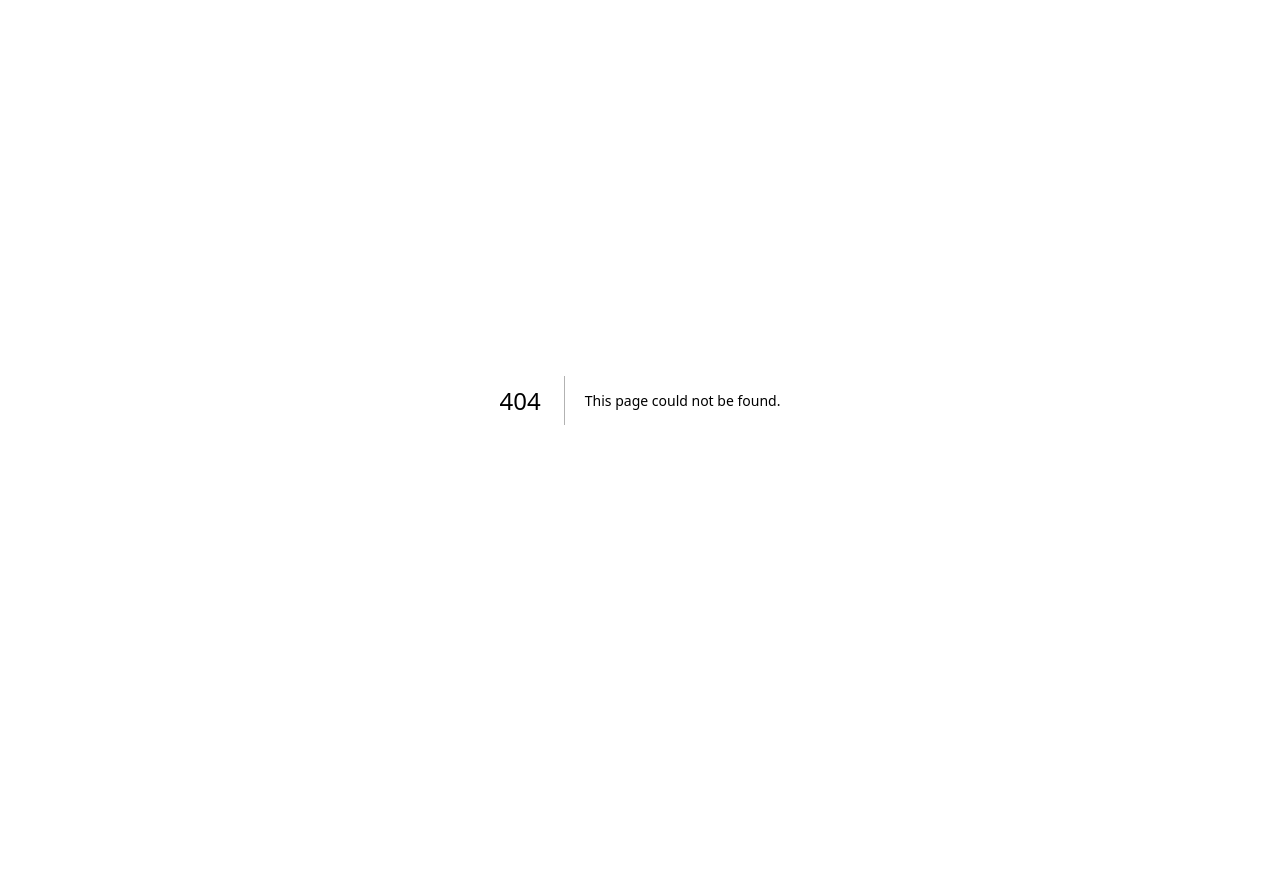
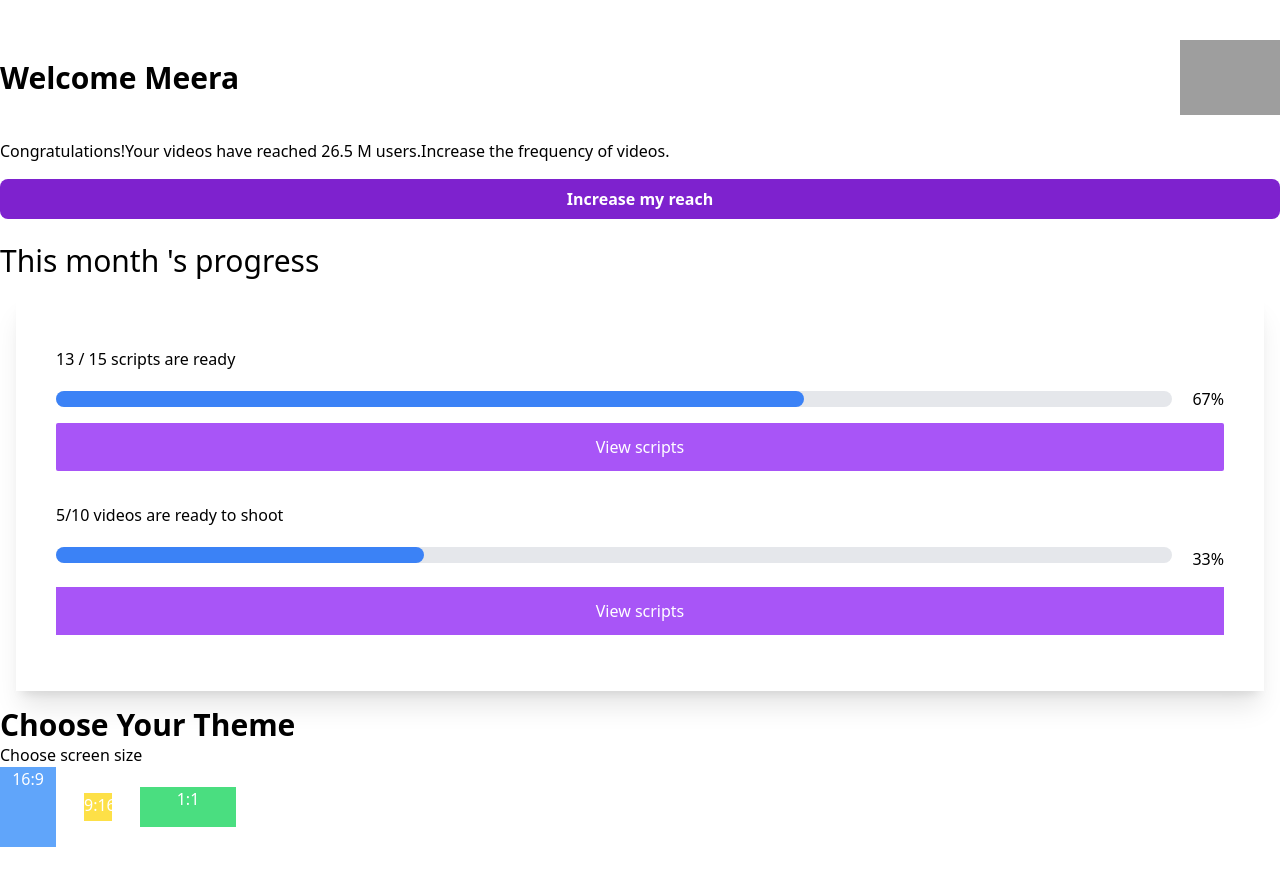
Before and after one commit to Chandan784/CreatorStudio, a Next.js app: page /pages/home in a window 1280 px wide. Before the commit this address had no page. Before the commit the page ends 800 px from the top, so only its background shows below. Built offline with nearby package versions, Linux system fonts and the light colour scheme; grey boxes are pictures that could not be loaded.

Commit message:
create home page

```diff
--- a/next.config.mjs
+++ b/next.config.mjs
@@ -1,4 +1,8 @@
 /** @type {import('next').NextConfig} */
-const nextConfig = {};
+const nextConfig = {
+    images:{
+        domains:['cdn-icons-png.flaticon.com']
+    }
+};
 
 export default nextConfig;
--- /dev/null
+++ b/src/app/components/ProgressBar.jsx
@@ -0,0 +1,18 @@
+import React from "react";
+
+
+const ProgressBar = ({ progress }) => {
+  return (
+    <div className="w-full bg-gray-200 rounded-full h-4  flex" >
+      <div
+        className="bg-blue-500 h-4 rounded-full transition-all duration-500 ease-in-out"
+        style={{ width: `${progress}%` }}
+      >
+
+      </div>
+
+    </div>
+  );
+};
+
+export default ProgressBar;
--- /dev/null
+++ b/src/app/components/Welcome.jsx
@@ -0,0 +1,87 @@
+import React from "react";
+import Image from "next/image";
+import ProgressBar from "./ProgressBar";
+const Welcome = () => {
+  return (
+    <>
+      <div className="section">
+        <section id="welcome">
+          <div className="welcome">
+            <div className="flex justify-between items-center my-2">
+              <h1 className="text-3xl font-bold"> Welcome Meera </h1>{" "}
+              <Image
+                alt="user profile"
+                src={
+                  "https://cdn-icons-png.flaticon.com/128/18845/18845304.png"
+                }
+                height={100}
+                width={100}
+              />{" "}
+            </div>{" "}
+            <p className="py-4">
+              Congratulations!Your videos have reached 26.5 M users.Increase the
+              frequency of videos.{" "}
+            </p>{" "}
+            <button className="bg-purple-700 hover:bg-blue-700 text-white font-bold py-2 px-10 w-full rounded-lg  w-5/6">
+              Increase my reach{" "}
+            </button>{" "}
+          </div>
+        </section>
+
+        <section id="progress">
+          <div>
+            <h1 className="text-3xl mt-6"> This month 's progress</h1>{" "}
+            <div className=" shadow-xl p-10 m-4">
+
+
+              <div className="script ">
+                <p className=" mt-3 "> 13 / 15 scripts are ready </p>
+
+                <div className="flex  justify-center items-center mt-4">
+                  <ProgressBar progress={67} />
+                  <span className=" ml-5 ">67% </span>
+                </div>
+                <button className=" bg-purple-500 w-full  text-white my-4  py-3 mt-3 rounded-sm ">
+                  View scripts
+                </button>
+              </div>
+              <div className="video">
+                <p className=" mt-4"> 5/10 videos are ready  to shoot</p>
+
+                <div className="flex mt-5">
+                  <ProgressBar progress={33} />
+                  <span className=" ml-5 ">33% </span>
+                </div>
+                <button className=" bg-purple-500 w-full  text-white my-4  py-3">
+                  View scripts
+                </button>
+              </div>
+
+
+            </div>
+
+
+          </div>
+        </section>
+
+        <section>
+          <h1 className=" font-bold text-3xl">Choose Your Theme</h1>
+          <div>
+            <p>Choose screen size</p>
+            <div className="flex space-x-7 items-center text-center text-white">
+              <div className=" h-20 w-14 bg-blue-400">16:9</div>
+              <div className="h-7 w-7 bg-yellow-300">9:16</div>
+              <div className=" h-10 w-24 bg-green-400">1:1</div>
+
+            </div>
+                <div>
+
+                </div>
+          </div>
+        </section>
+      </div>
+    </>
+  );
+};
+
+export default Welcome;
--- /dev/null
+++ b/src/app/pages/home/page.js
@@ -0,0 +1,12 @@
+import React from 'react'
+import Welcome from '@/app/components/Welcome'
+
+function page() {
+  return (
+    <div className=' py-8'>
+        <Welcome/>
+    </div>
+  )
+}
+
+export default page
```
